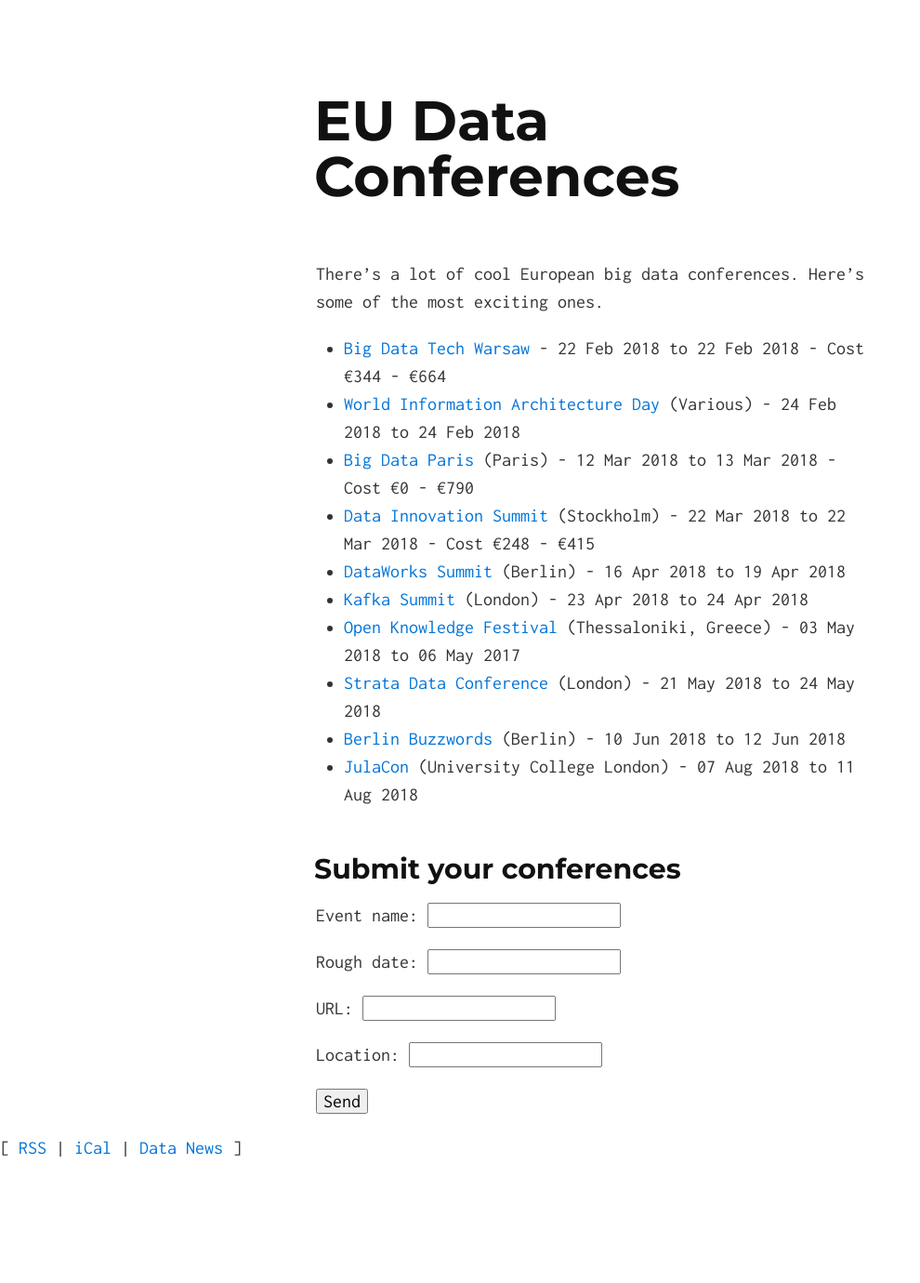
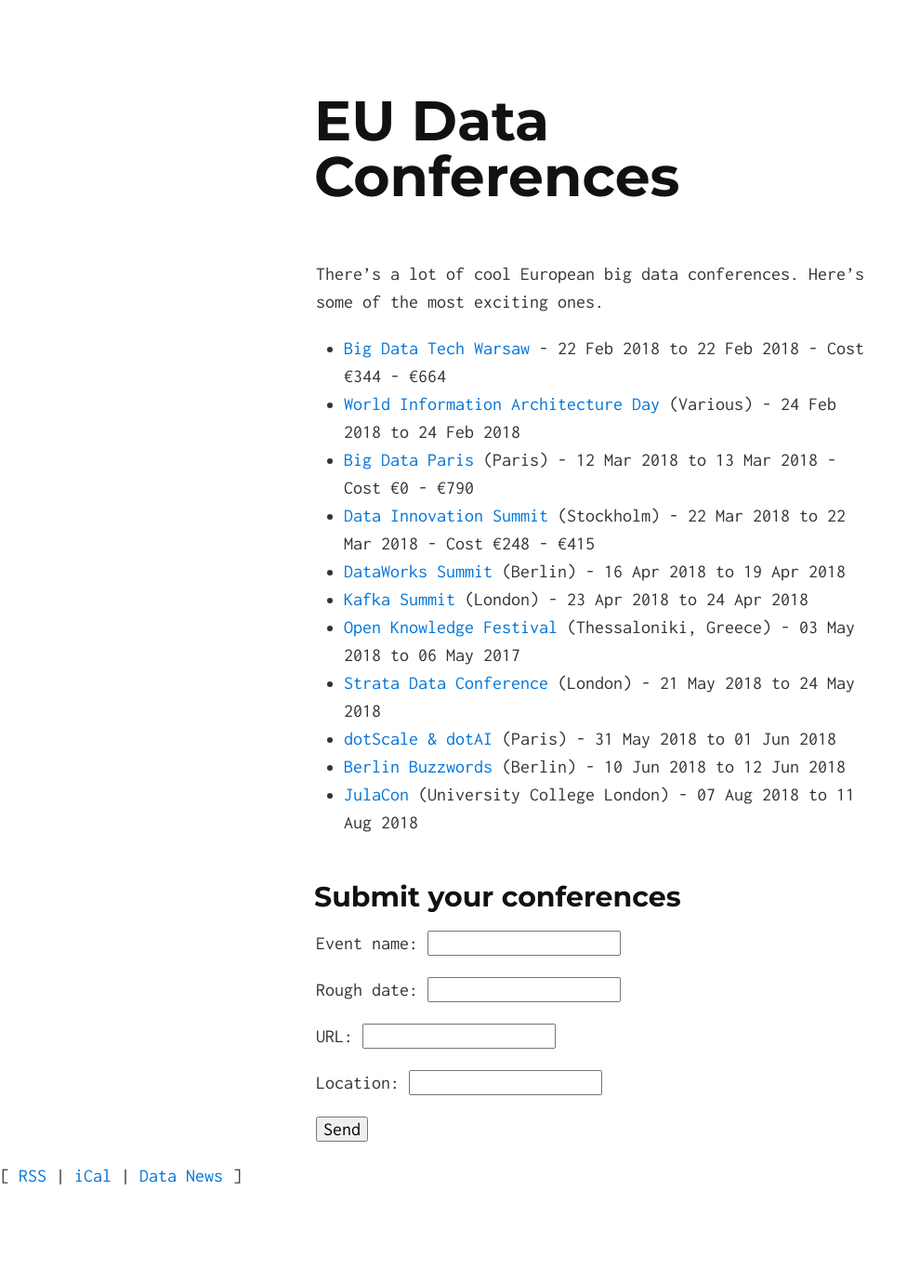
Before and after one commit to eudataconf/eudataconf, a Jekyll site: the page built from index.md, in a window 1280 px wide. Shown: the whole page at 93% size, without its empty margins (0-990 px from the left). Built offline with Jekyll 4.4.1, drawn with Linux system fonts in a browser that asks for light colours; before the commit the page ends 1350 px from its top, so only the background shows below that.

Commit message:
add dotScale and dotAI

```diff
--- a/_data/conferences.yml
+++ b/_data/conferences.yml
@@ -58,6 +58,13 @@
   startdate: 2018-05-21
   enddate: 2018-05-24
   location: London
+- name: dotScale & dotAI
+  roughdate: 31 May - 1 June 2018
+  uri: https://www.dotscale.io/
+  startdate: 2018-05-31
+  enddate: 2018-06-01
+  location: Paris
+  uid: 31
 - name: Berlin Buzzwords
   roughdate: 10-12 June 2018
   uid: 25
```
